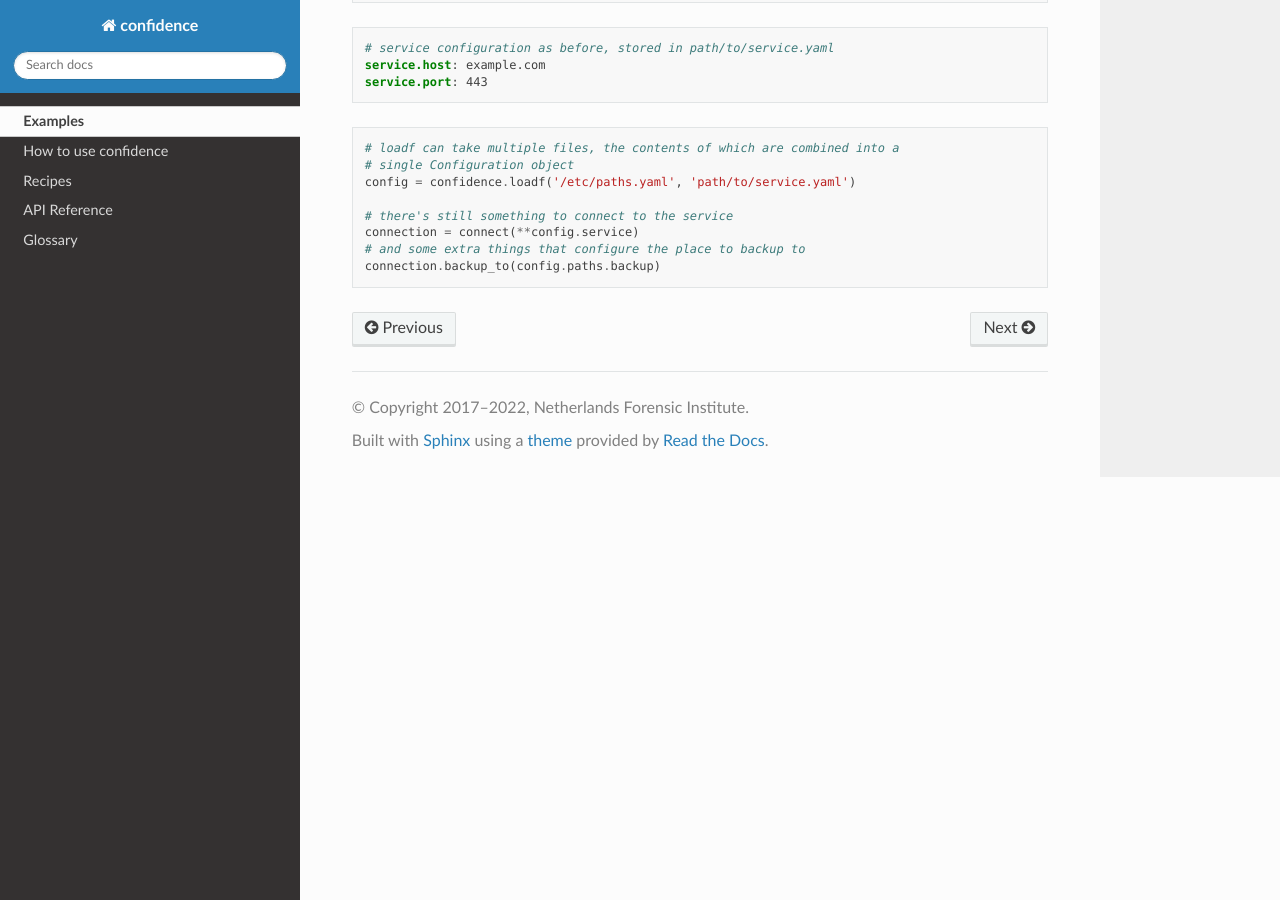
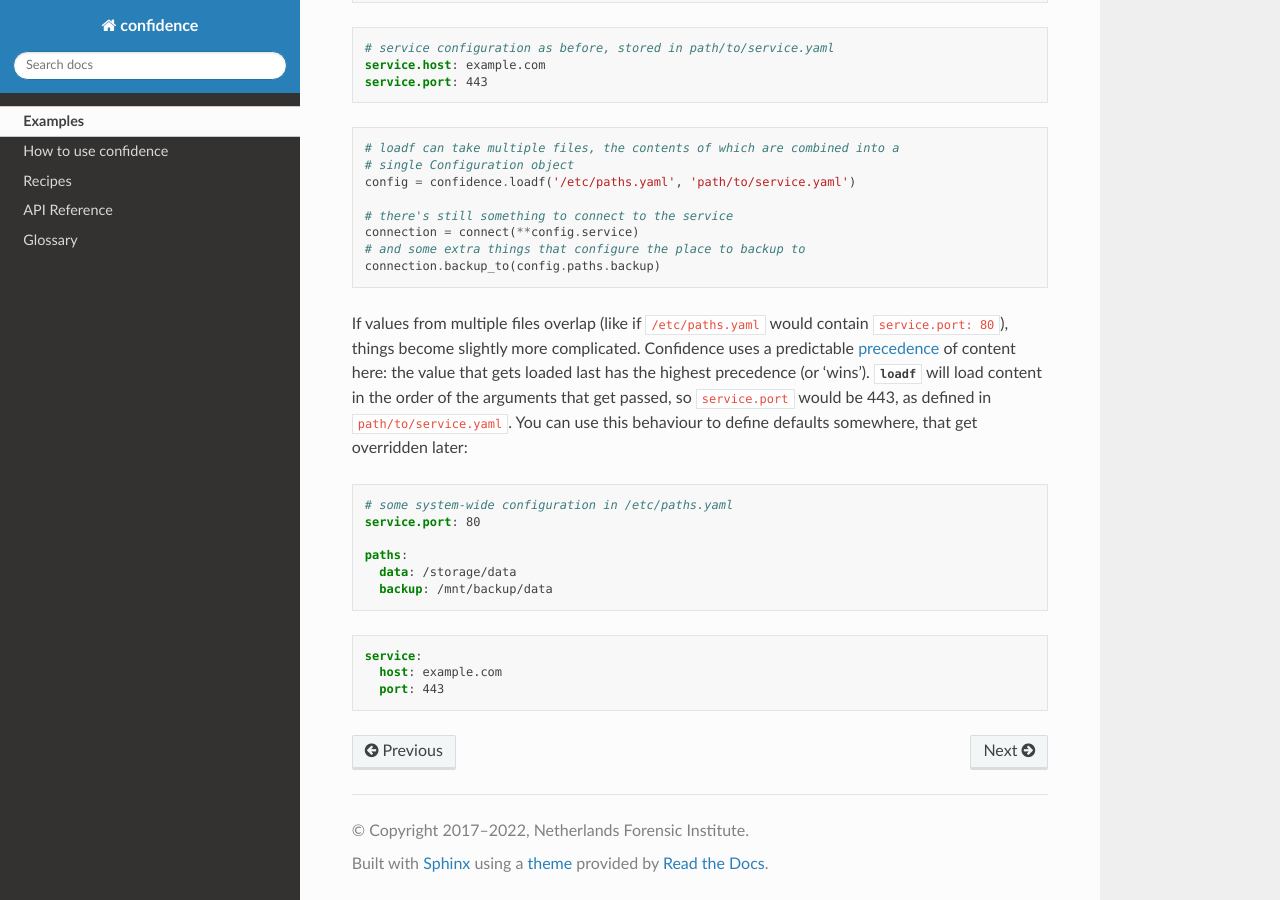
Before and after one commit to NetherlandsForensicInstitute/confidence, a Sphinx documentation site: the page built from docs/examples.rst, in a window 1280 px wide and 900 px high, scrolled down 1061 px. Built offline with Sphinx 7.4.7 and the Read the Docs theme 2.0.0, drawn with Linux system fonts in a browser that asks for light colours.

Commit message:
Add example overriding a configuration value from another file

```diff
--- a/docs/examples.rst
+++ b/docs/examples.rst
@@ -68,6 +68,26 @@ If you split your configuration over multiple files as they contain configuratio
    # and some extra things that configure the place to backup to
    connection.backup_to(config.paths.backup)
 
+If values from multiple files overlap (like if ``/etc/paths.yaml`` would contain ``service.port: 80``), things become slightly more complicated.
+Confidence uses a predictable :term:`precedence` of content here: the value that gets loaded last has the highest precedence (or 'wins').
+`loadf` will load content in the order of the arguments that get passed, so ``service.port`` would be 443, as defined in ``path/to/service.yaml``.
+You can use this behaviour to define defaults somewhere, that get overridden later:
+
+.. code-block:: yaml
+
+   # some system-wide configuration in /etc/paths.yaml
+   service.port: 80
+
+   paths:
+     data: /storage/data
+     backup: /mnt/backup/data
+
+.. code-block:: yaml
+
+   service:
+     host: example.com
+     port: 443
+
 .. todo::
 
    - Configuration from a name
```
